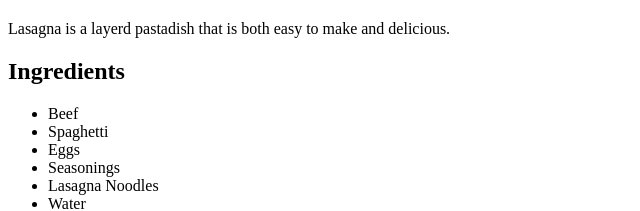
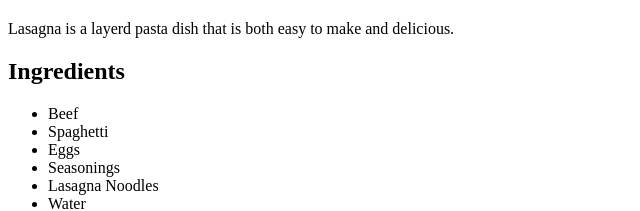
Before and after one commit to Raikaris/odin-recipes, a plain HTML site: page recipes/lasagna.html in a window 1280 px wide. Shown: the part 592-803 px from the top of the page, 0-640 px from the left. Drawn offline with Linux system fonts and the light colour scheme.

Commit message:
Add brownie.html and cheese_omelette html; update changes to lasagna.html

```diff
--- a/recipes/lasagna.html
+++ b/recipes/lasagna.html
@@ -4,12 +4,12 @@
     <meta charset="UTF-8">
     <meta http-equiv="X-UA-Compatible" content="IE=edge">
     <meta name="viewport" content="width=device-width, initial-scale=1.0">
-    <title>Document</title>
+    <title>Lasagna</title>
 </head>
 <body>
     <h1>Lasagna</h1>
     <img src="../images/lasagna.jpg" alt="A plate of lasagna.">
-    <p>Lasagna is a layerd pastadish that is both easy to make and delicious.</p>
+    <p>Lasagna is a layerd pasta dish that is both easy to make and delicious.</p>
     <h2>Ingredients</h2>
     <ul>
         <li>Beef</li>
```
Also changed, not shown: images/cheese_omelette.jpg (added).
